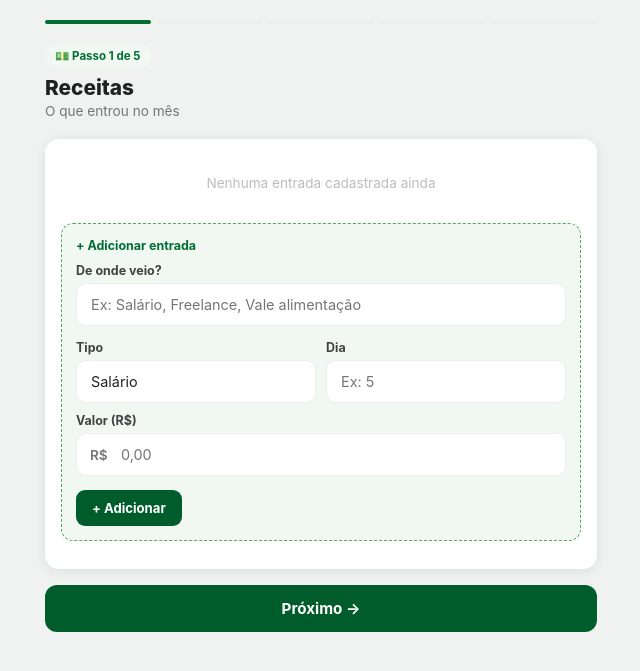
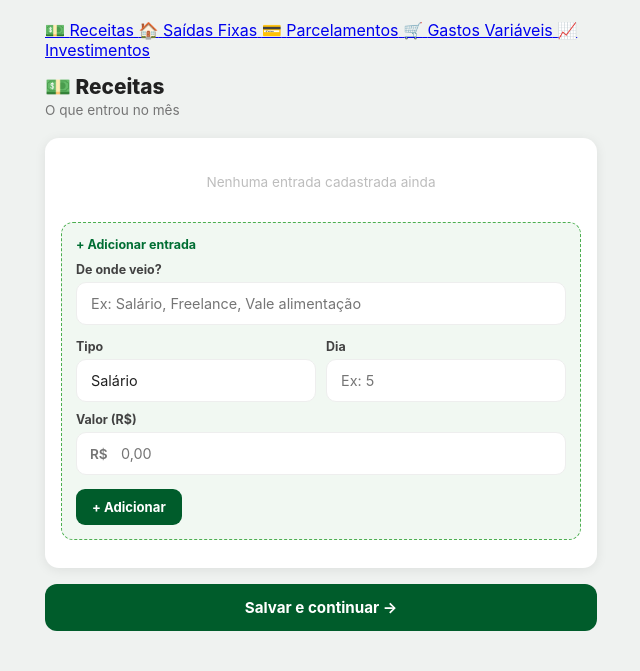
Before and after one commit to 99bayer/finapp, a Flask app: page /wizard/1 in a window 1280 px wide. Shown: the part 56-727 px from the top of the page, without its empty margins (319-959 px from the left). Run offline with Flask 3, Linux system fonts and the light colour scheme; the visitor is signed in with stand-in values (Sample User, id 1); tables that the repository leaves empty hold one stand-in row (values such as "Sample post").

Commit message:
wizard.html

```diff
--- a/templates/wizard.html
+++ b/templates/wizard.html
@@ -19,19 +19,21 @@
 {% block content %}
 <div class="shell">
 
-  <!-- Progresso -->
-  <div class="wizard-progress" style="margin-top:4px">
+  <!-- Navegação rápida por abas -->
+  <div class="quick-nav" style="margin-top:4px">
     {% for p in passos %}
-    <div class="wp-step {% if p.num < passo %}done{% elif p.num == passo %}active{% endif %}"></div>
+    <a href="/wizard/{{ p.num }}"
+       class="quick-nav-btn {% if p.num == passo %}active{% endif %}"
+       title="{{ p.titulo }}">
+      <span class="qnb-ico">{{ p.icone }}</span>
+      <span class="qnb-lbl">{{ p.titulo }}</span>
+    </a>
     {% endfor %}
   </div>
 
   <!-- Header do passo -->
-  <div class="wizard-header">
-    <div class="wizard-step-badge">
-      {{ passos[passo-1].icone }} Passo {{ passo }} de 5
-    </div>
-    <div class="wizard-title">{{ passos[passo-1].titulo }}</div>
+  <div class="wizard-header" style="margin-top:14px">
+    <div class="wizard-title">{{ passos[passo-1].icone }} {{ passos[passo-1].titulo }}</div>
     <div class="wizard-sub">{{ passos[passo-1].sub }}</div>
   </div>
 
@@ -372,15 +374,12 @@
 
   <!-- Navegação entre passos -->
   <div style="display:flex;gap:10px;margin-top:16px">
-    {% if passo > 1 %}
-    <a href="/wizard/{{ passo-1 }}" class="btn btn-outline" style="flex:1">← Anterior</a>
-    {% endif %}
     {% if passo < 5 %}
-    <button class="btn btn-primary" style="flex:2" onclick="proximoPasso()">
-      Próximo →
+    <button class="btn btn-primary" style="flex:1" onclick="proximoPasso()">
+      Salvar e continuar →
     </button>
     {% else %}
-    <button class="btn btn-primary" style="flex:2" onclick="finalizarWizard()">
+    <button class="btn btn-primary" style="flex:1" onclick="finalizarWizard()">
       Ver Dashboard 🎉
     </button>
     {% endif %}
```
